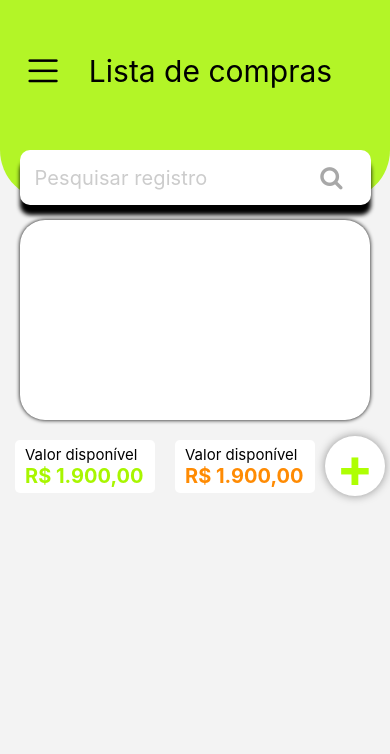
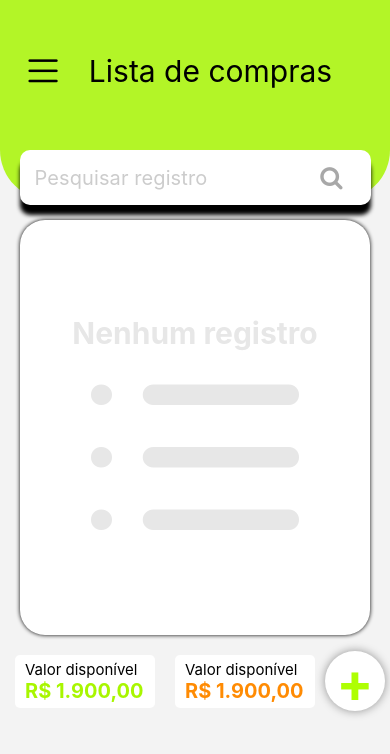
Before and after one commit to jonasgomespe/listBuy, a React Native app: screen / in a window 390 px wide. Shown: the top 754 px of the page. Built offline with nearby package versions, Linux system fonts and the light colour scheme.

Commit message:
Foi criado um alert que vai ser exibido quando o usuario adicionar um no produto na lista

```diff
--- /dev/null
+++ b/src/components/AlertModal/Style/index.ts
@@ -0,0 +1,18 @@
+import { StyleSheet } from 'react-native';
+
+export const style = StyleSheet.create({
+    container:{
+        flex:1,
+        width:'100%',
+        height:'100%',
+        backgroundColor:'rgba(0,0,0,0.6)',
+        justifyContent:'center',
+        zIndex:3
+    },
+    containerForm:{
+        backgroundColor:'#fff',
+        margin:15,
+        padding:20,
+        borderRadius:10
+    },
+})
--- /dev/null
+++ b/src/components/AlertModal/index.tsx
@@ -0,0 +1,29 @@
+
+import React from "react";
+import { View, Text } from "react-native";
+import { ModalAlert } from "../Modal";
+import { style } from './Style';
+import { SimpleLineIcons } from '@expo/vector-icons';
+
+interface AlertModalProps {
+    description?: string
+    typeModal?: any
+    showAlert: boolean,
+    onEventPress?: () => void
+}
+
+export const AlertModal = ({typeModal = 'check', description, showAlert = false, onEventPress}:AlertModalProps) => {
+
+    return (
+        <ModalAlert showModal={showAlert}>
+            <View onTouchEnd={onEventPress} style={{...style.container, alignItems:'center'}}>
+                <View style={{...style.containerForm, alignItems:'center'}}>
+                    <SimpleLineIcons name={typeModal} size={55} color="#B3F527" />
+                    <Text style={{zIndex:2, fontWeight:'bold', fontSize:20, color:'#525252'}}>
+                        {description}
+                    </Text>
+                </View>
+            </View>
+        </ModalAlert>
+    )
+}
--- a/src/components/Button/index.tsx
+++ b/src/components/Button/index.tsx
@@ -1,5 +1,5 @@
 import React, { useEffect, useState } from 'react';
-import { View, Text, Pressable, StyleProp } from 'react-native';
+import { Text, Pressable } from 'react-native';
 import { style } from './Style/index';
 
 interface ButtonProps {
@@ -16,10 +16,10 @@ export const Button = ({title, onEventClick, CSSstyle, typeButton = 'add'}:Butto
 
     useEffect(() => {
         if(typeButtonForm == 'add')
-            setButtonType('#FF8B03');
+            setButtonType('#82BF00');
 
         if(typeButtonForm == 'cancel')
-            setButtonType('#82BF00');
+            setButtonType('#FF8B03');
     },[])
 
     return (
--- a/src/components/Form/FormListBuy/index.tsx
+++ b/src/components/Form/FormListBuy/index.tsx
@@ -1,4 +1,4 @@
-import React, { useState, useContext, useEffect } from 'react';
+import React, { useState, useContext } from 'react';
 import { View, Text } from 'react-native';
 import { Box } from '../../Box';
 import { style } from './Style/index';
@@ -8,16 +8,17 @@ import { ModalAlert } from '../../Modal';
 import { AddProductListContext } from '../../../context/addProductList';
 import { Flex } from '../../Flex';
 import useListProduct from '../../../hooks/ListProduct.tsx';
+import { AlertModal } from '../../AlertModal';
 
 export const FormListBuy = () => {
 
-    const {addProduct, setAddProduct} = useListProduct();
+    const { addProduct, setAddProduct } = useListProduct();
     const { showModalProductList, setShowModalProductList } = useContext(AddProductListContext);
 
     const [nameProduct, setNameProduct] = useState('');
     const [priceProduct, setPriceProduct] = useState('0');
     const [amount, setAmount] = useState('');
-
+    const [showAlertModa, setShowAlertModa] = useState(false);
 
     function onEventClosed() {
         setShowModalProductList(!showModalProductList);
@@ -29,9 +30,22 @@ export const FormListBuy = () => {
             princeProduct:priceProduct,
             amount:amount
         }]);
+        showAlertModal();
+        clearInputs();
+    }
+
+    function clearInputs() {
+        setNameProduct('');
+        setPriceProduct('0');
+        setAmount('');
+    }
+
+    function showAlertModal() {
+        setShowAlertModa(!showAlertModa);
     }
 
     return (
+        <>
             <ModalAlert showModal={showModalProductList}>
                 <View style={style.container}>
                     <View style={style.containerForm}>
@@ -51,7 +65,6 @@ export const FormListBuy = () => {
                                 onEventChange={setPriceProduct}
                                 value={priceProduct}
                             />
-                            {/* <Input cssStyle={style.inputStyle} type='decimal-pad'  placeHolder='Preço do produto' /> */}
                         </Box>
 
                         <Box>
@@ -68,5 +81,13 @@ export const FormListBuy = () => {
                     </View>
                 </View>
             </ModalAlert>
+
+            <AlertModal
+                typeModal='check'
+                description='Produto adicionado!'
+                showAlert={showAlertModa}
+                onEventPress={showAlertModal}
+            />
+        </>
     )
 }
--- a/src/components/ListProduct/ListProductAction.tsx
+++ b/src/components/ListProduct/ListProductAction.tsx
@@ -3,10 +3,11 @@ import { TextInput, Text, View, Pressable, StyleSheet } from "react-native";
 
 interface ListProductActionProps{
     onInputChange?: () => void
-    amountProduct?:string
+    amountProduct?:string,
+    onEventDeleteProduct?: () => void
 }
 
-export const ListProductAction = ({onInputChange, amountProduct}:ListProductActionProps) => {
+export const ListProductAction = ({onInputChange, onEventDeleteProduct, amountProduct}:ListProductActionProps) => {
 
     const [amount, setAmount] = useState(0);
 
@@ -21,7 +22,14 @@ export const ListProductAction = ({onInputChange, amountProduct}:ListProductActi
     }
 
     function onClickLess(){
-        if(amount > 0) setAmount(amount-1);
+        if(amount > 0){
+            setAmount(amount-1);
+        }else{
+            if(onEventDeleteProduct){
+                setAmount(0);
+                onEventDeleteProduct();
+            }
+        }
     }
 
     function onInputChanges(valor:string){
--- a/src/pages/Home/index.tsx
+++ b/src/pages/Home/index.tsx
@@ -14,6 +14,7 @@ import { style } from './style/style';
 import { FormListBuy } from "../../components/Form/FormListBuy";
 import { InputIcon } from "../../components/Inputs/InputIcon";
 import { AddProductListContext } from "../../context/addProductList";
+import { ListProductIcon } from "../../components/ListProduct/ListProductIcon";
 
 export const Home = () => {
 
@@ -43,6 +44,7 @@ export const Home = () => {
             } cssStyle={{marginTop:-50}} />
             <ListProduct.Root CSSstyle={{marginTop:20}}>
                 {
+                    addProduct.length > 0 ?
                         addProduct.map(response => {
                             return (
                                 <ListProduct.Content key={response.name} CSSstyle={{flexDirection:'row', justifyContent:'space-evenly', alignItems:'center'}}>
@@ -73,6 +75,19 @@ export const Home = () => {
                                 </ListProduct.Content>
                             )
                         })
+                    :
+                        <Flex CSSstyle={{ width:'100%', marginTop:'25%', alignItems:'center', justifyContent:'center'}}>
+                            <Box>
+                                <Box>
+                                    <Text style={{marginBottom:-30, color:'#E7E7E7', textAlign:'center', fontSize:30, fontWeight:'bold'}}>
+                                        Nenhum registro
+                                    </Text>
+                                </Box>
+                                <Box>
+                                    <ListProductIcon icon='list' color="#E7E7E7" size={250} />
+                                </Box>
+                            </Box>
+                        </Flex>
                 }
             </ListProduct.Root>
 
```
Lines whose indentation alone changed are shown as unchanged.
